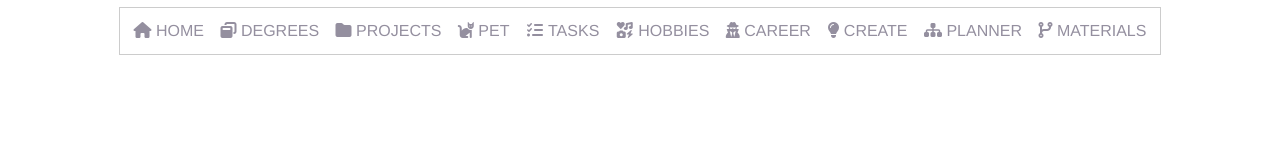
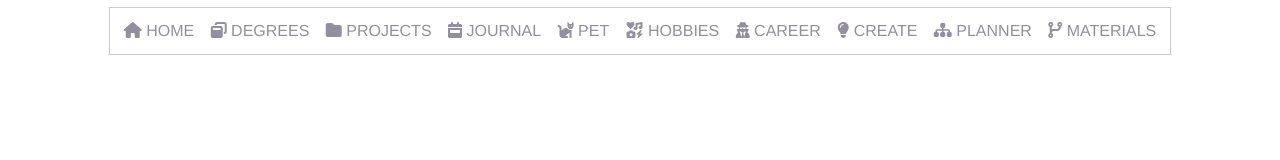
Before and after one commit to Hoan-yat-mad/notion_navigation_bar_customized, a plain HTML site: page index.html in a window 1280 px wide. Drawn offline with Linux system fonts and the light colour scheme.

Commit message:
Update index.html

```diff
--- a/index.html
+++ b/index.html
@@ -62,8 +62,8 @@
 		<a id="home" onclick="navigate(this.id)" href="#"> <i class="fa-solid fa-house"></i> Home</a>
 		<a id="degrees" onclick="navigate(this.id)" href="#"> <i class="fa-solid fa-window-restore"></i> Degrees</a>
 		<a id="projects" onclick="navigate(this.id)" href="#"> <i class="fa-solid fa-folder"></i> Projects</a>
+		<a id="journal" onclick="navigate(this.id)" href="#"> <i class="fa-solid fa-calendar-week"></i> Journal</a>
 		<a id="pet" onclick="navigate(this.id)" href="#"> <i class="fa-solid fa-cat"></i> Pet</a>
-		<a id="tasks" onclick="navigate(this.id)" href="#"> <i class="fa-solid fa-list-check"></i> Tasks</a>
 		<a id="hobbies" onclick="navigate(this.id)" href="#"> <i class="fa-solid fa-icons"></i> Hobbies</a>
 		<a id="career" onclick="navigate(this.id)" href="#"> <i class="fa-solid fa-user-secret"></i> Career</a>
 		<a id="create" onclick="navigate(this.id)" href="#"> <i class="fa-solid fa-lightbulb"></i> Create</a>
```
